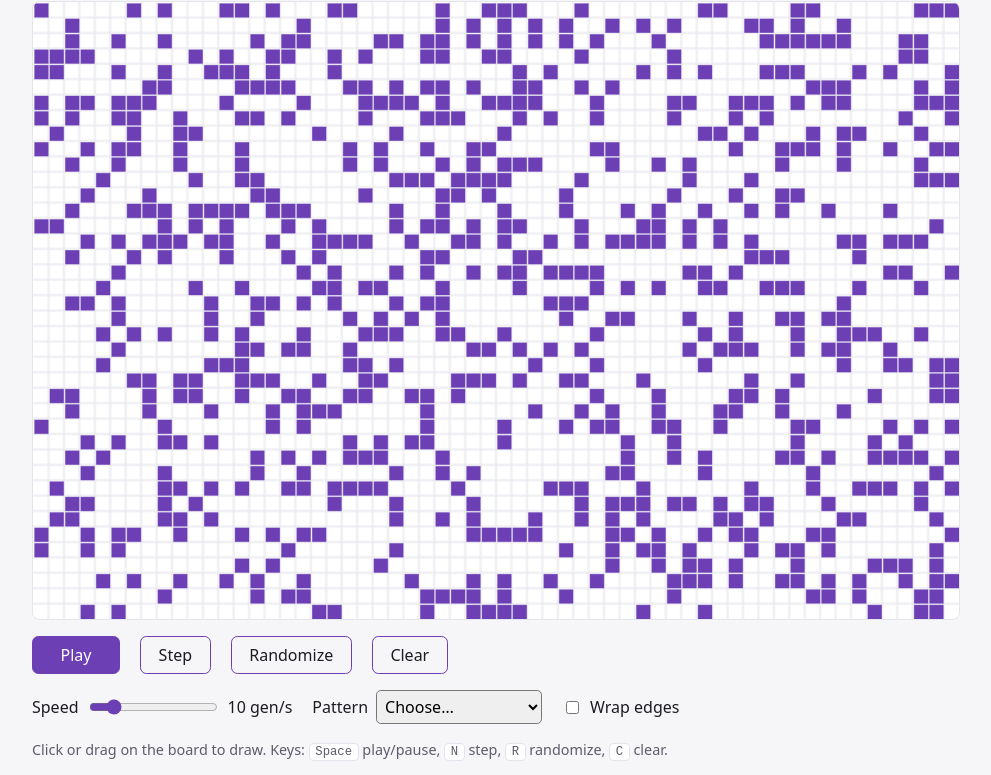
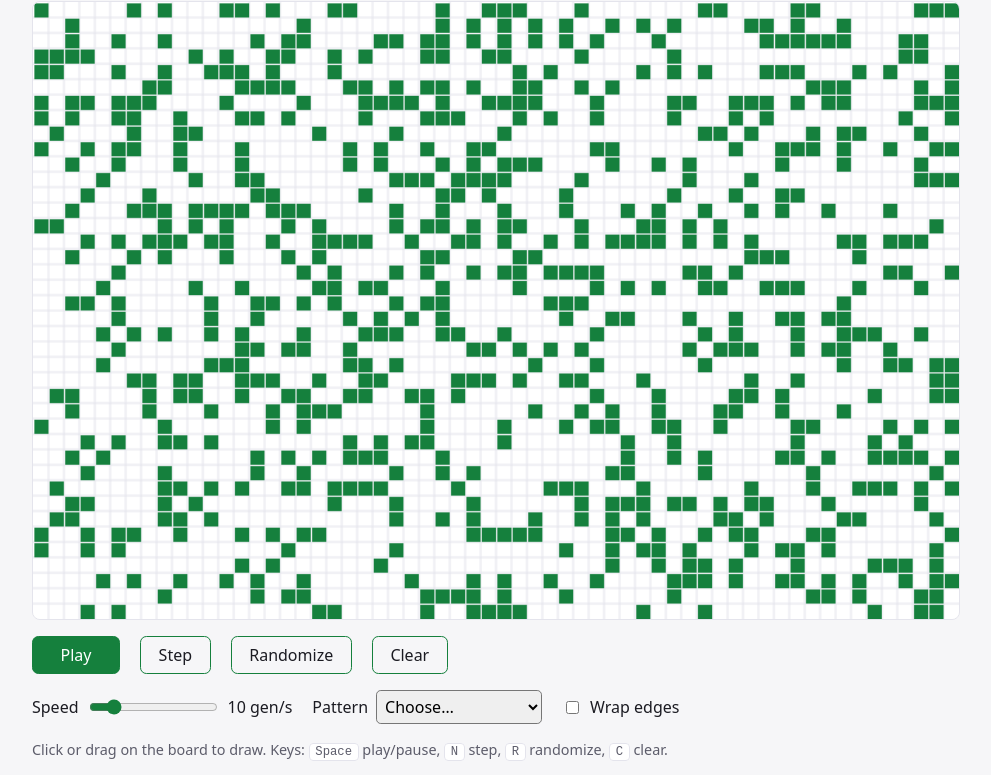
Before and after one commit to kartikanand/game-of-life, a plain HTML site: page index.html in a window 1280 px wide. Shown: the part 69-844 px from the top of the page, without its empty margins (144-1135 px from the left). Drawn offline with Linux system fonts and the light colour scheme.

Commit message:
Switch accent colour from purple to green (#6)
Co-authored-by: Claude Sonnet 5.5 <noreply@anthropic.com>

```diff
--- a/src/styles/main.css
+++ b/src/styles/main.css
@@ -12,12 +12,12 @@
     --surface: light-dark(#ffffff, #1e1e27);
     --fg: light-dark(#1b1b22, #e8e8ee);
     --muted: light-dark(#5c5c6a, #a0a0b0);
-    --accent: light-dark(#6c3fb5, #a98bf0);
+    --accent: light-dark(#15803d, #4ade80);
     /* Read from JS for canvas drawing, so these must be plain colours:
        canvas fillStyle can't parse light-dark(). */
     --board-bg: #ffffff;
     --board-grid: #e4e4ec;
-    --board-alive: #6c3fb5;
+    --board-alive: #15803d;
     font-family: system-ui, sans-serif;
   }
 
@@ -25,7 +25,7 @@
     :root {
       --board-bg: #0b0b10;
       --board-grid: #1b1b24;
-      --board-alive: #a98bf0;
+      --board-alive: #4ade80;
     }
   }
 
```
